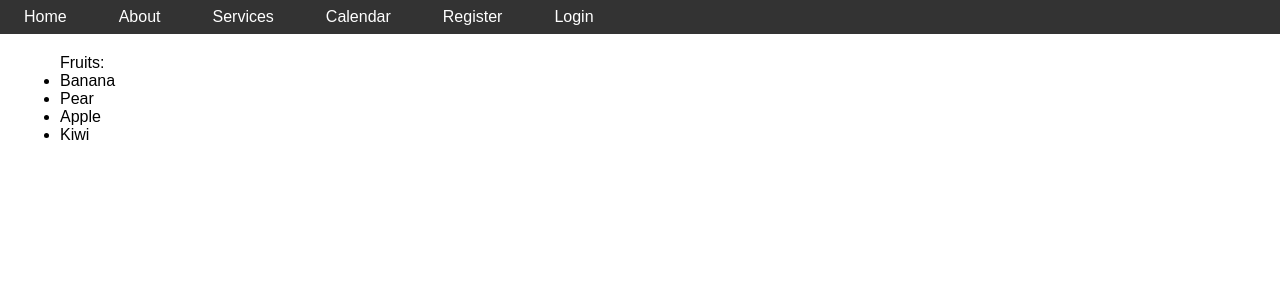
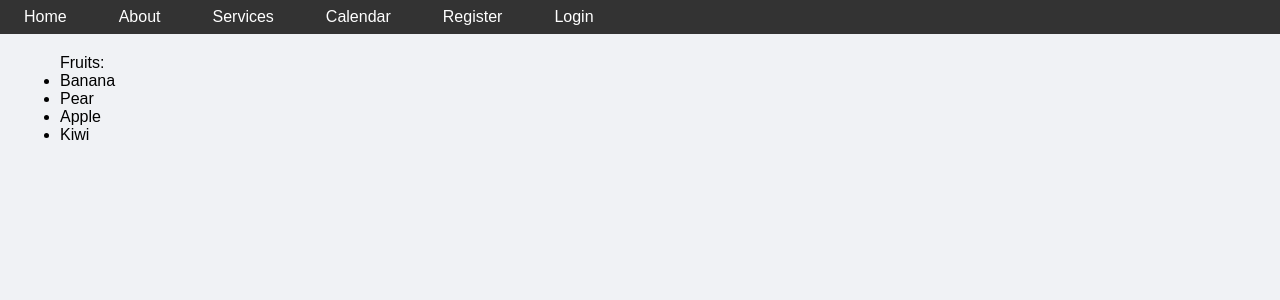
Before and after one commit to nathansolfan/app, a React (Create React App) app: page / in a window 1280 px wide. Shown: the top 300 px of the page. Built offline with nearby package versions, Linux system fonts and the light colour scheme.

Commit message:
import url() fonts and add bg-color to body

```diff
--- a/src/index.css
+++ b/src/index.css
@@ -1,3 +1,10 @@
+@import url('https://fonts.googleapis.com/css2?family=Open+Sans:wght@400;600&display=swap');
+
+body {
+  font-family: 'Open Sans', Arial, sans-serif;
+}
+
+
 *{
   margin: 0;
   padding: 0;
@@ -5,6 +12,7 @@
 }
 
 body{
+  background-color: #f0f2f5;
   font-family: Arial, Helvetica, sans-serif;
   -webkit-font-smoothing: antialiased;
   -moz-osx-font-smoothing: grayscale;
@@ -85,3 +93,8 @@ p {
 .time-slot:hover {
   background-color: #151313;
 }
+
+.time-slot.selected {
+  background-color: #4caf50;
+  color: white;
+}
```
